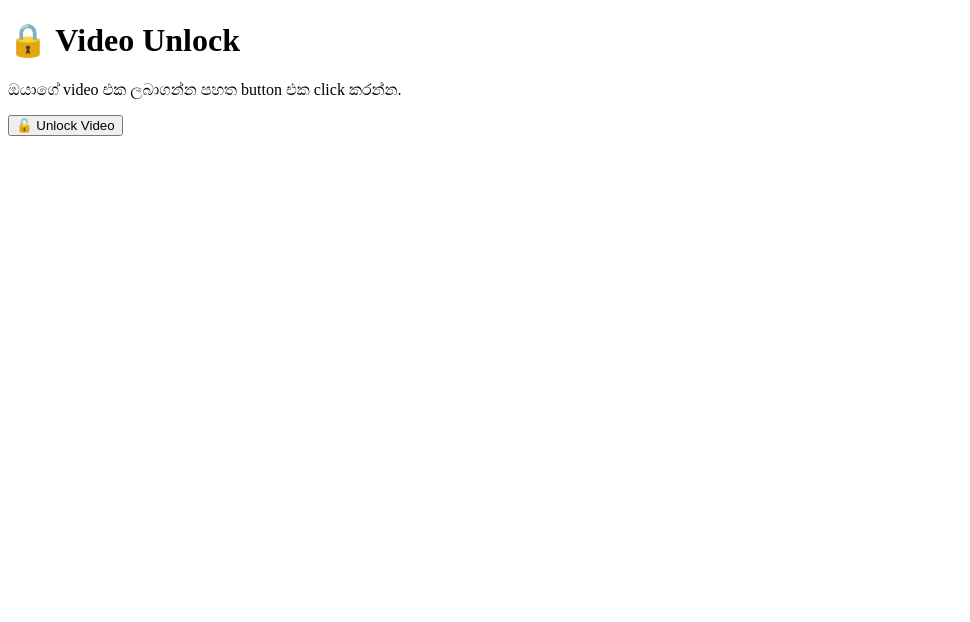
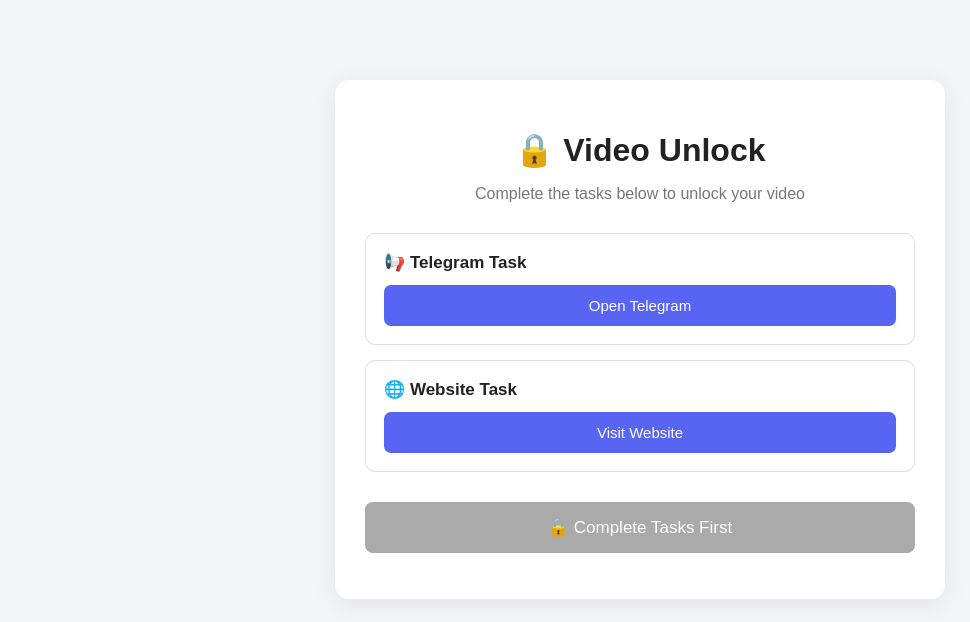
Before and after one commit to ssruby12345-cmyk/my-link-locker, a plain HTML site: page index.html in a window 1280 px wide. Shown: the whole page, without its empty margins (0-970 px from the left). Drawn offline with Linux system fonts and the light colour scheme.

Commit message:
Update index.html

```diff
--- a/index.html
+++ b/index.html
@@ -1,20 +1,224 @@
 <!DOCTYPE html>
-<html>
+<html lang="si">
 <head>
+<meta charset="UTF-8">
+<meta name="viewport" content="width=device-width, initial-scale=1.0">
+
 <title>Video Unlock</title>
+
+<style>
+* {
+    box-sizing: border-box;
+}
+
+body {
+    margin: 0;
+    font-family: Arial, sans-serif;
+    background: #f4f5f7;
+    color: #222;
+}
+
+.container {
+    max-width: 650px;
+    margin: 60px auto;
+    padding: 20px;
+}
+
+.card {
+    background: white;
+    border-radius: 14px;
+    padding: 30px;
+    box-shadow: 0 5px 25px rgba(0,0,0,0.08);
+}
+
+h1 {
+    text-align: center;
+    margin-bottom: 10px;
+}
+
+.subtitle {
+    text-align: center;
+    color: #777;
+    margin-bottom: 30px;
+}
+
+.task {
+    border: 1px solid #ddd;
+    border-radius: 10px;
+    padding: 18px;
+    margin-bottom: 15px;
+}
+
+.task-title {
+    font-size: 17px;
+    font-weight: bold;
+    margin-bottom: 12px;
+}
+
+.task button {
+    width: 100%;
+    padding: 12px;
+    border: none;
+    border-radius: 7px;
+    background: #5865f2;
+    color: white;
+    font-size: 15px;
+    cursor: pointer;
+}
+
+.task button:hover {
+    opacity: 0.9;
+}
+
+.complete {
+    color: green;
+    font-weight: bold;
+}
+
+.unlock {
+    width: 100%;
+    padding: 15px;
+    margin-top: 15px;
+    border: none;
+    border-radius: 8px;
+    background: #222;
+    color: white;
+    font-size: 17px;
+    cursor: pointer;
+}
+
+.unlock:disabled {
+    background: #aaa;
+    cursor: not-allowed;
+}
+
+#message {
+    text-align: center;
+    margin-top: 15px;
+    color: #777;
+}
+</style>
 </head>
+
 <body>
+
+<div class="container">
+
+<div class="card">
 
 <h1>🔒 Video Unlock</h1>
 
-    <p>ඔයාගේ video එක ලබාගන්න පහත button එක click කරන්න.</p>
+<p class="subtitle">
+Complete the tasks below to unlock your video
+</p>
 
-    <button onclick="unlockVideo()">🔓 Unlock Video</button>
+<div class="task">
+
+<div class="task-title">
+📢 Telegram Task
+</div>
+
+<button id="telegramBtn" onclick="completeTelegram()">
+Open Telegram
+</button>
+
+</div>
+
+<div class="task">
+
+<div class="task-title">
+🌐 Website Task
+</div>
+
+<button id="websiteBtn" onclick="completeWebsite()">
+Visit Website
+</button>
+
+</div>
+
+<button id="unlockBtn" class="unlock" disabled onclick="unlockVideo()">
+🔒 Complete Tasks First
+</button>
+
+<p id="message"></p>
+
+</div>
+
+</div>
 
 <script>
+
+let telegramDone = false;
+let websiteDone = false;
+
+function completeTelegram() {
+
+    window.open(
+        "https://t.me/nikdab21_bot",
+        "_blank"
+    );
+
+    setTimeout(function() {
+
+        telegramDone = true;
+
+        document.getElementById("telegramBtn").innerHTML =
+            "✅ Completed";
+
+        document.getElementById("telegramBtn").disabled = true;
+
+        checkTasks();
+
+    }, 3000);
+}
+
+
+function completeWebsite() {
+
+    window.open(
+        "https://example.com",
+        "_blank"
+    );
+
+    setTimeout(function() {
+
+        websiteDone = true;
+
+        document.getElementById("websiteBtn").innerHTML =
+            "✅ Completed";
+
+        document.getElementById("websiteBtn").disabled = true;
+
+        checkTasks();
+
+    }, 3000);
+}
+
+
+function checkTasks() {
+
+    if (telegramDone && websiteDone) {
+
+        document.getElementById("unlockBtn").disabled = false;
+
+        document.getElementById("unlockBtn").innerHTML =
+            "🔓 Unlock Video";
+
+        document.getElementById("message").innerHTML =
+            "✅ All tasks completed!";
+
+    }
+
+}
+
+
 function unlockVideo() {
-            window.location.href = "https://t.me/nikdab21_bot?start=video1";
+
+    window.location.href =
+        "https://t.me/nikdab21_bot?start=video1";
+
 }
+
 </script>
 
 </body>
```
Lines whose indentation alone changed are shown as unchanged.
